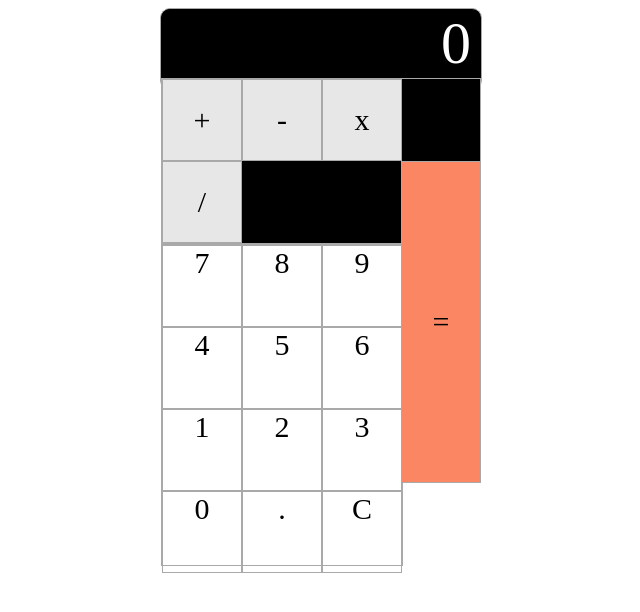
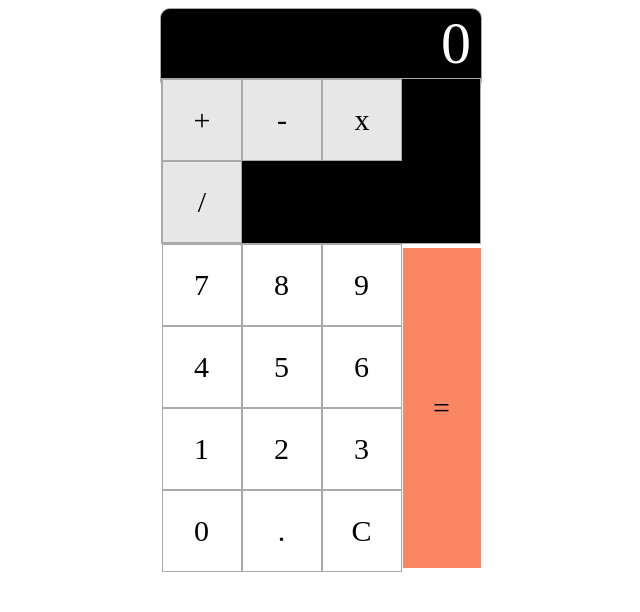
Before and after one commit to lwanddd/T02, a plain HTML site: page index.html in a window 1280 px wide. Shown: the whole page, without its empty margins (319-959 px from the left). Drawn offline with Linux system fonts and the light colour scheme.

Commit message:
T02 commit

```diff
--- a/style.css
+++ b/style.css
@@ -10,30 +10,31 @@
   display: flex;
   flex-wrap: wrap;
   }
-
 #display{
   background-color: black;
   width: 320px;
   height: 80px;
-  margin: 0 auto;
   border: solid 1px #A9A9A9;
   border-radius: 10px;
+  margin: auto;
+}
+
+#display > #dispalyvalue, #operator, #pad, .equals{
+  margin: auto;
+  align-items: stretch;
+}
+#operator{
+  background-color: black;
+  border: solid 1px #A9A9A9;
+  margin: 0 auto;
+  align-items: stretch;
+}
+#pad{
+  max-width: 240px;
+  height: 320px auto;
+  margin: 0 auto;
   margin-top: 0px;
-}
-#display #operator{
-  background-color: black;
-  margin: 0 auto;
-  border: solid 1px #A9A9A9;
-}
-#display #pad{
-  max-width: 240px;
-  height: 320px;
-  margin: 0 auto;
-  border: solid 1px #A9A9A9;
-  margin-left: 0px;
-  align-items: center;
-  margin-top: 0px;
-  justify-content: center;
+  align-items: stretch;
 }
 #displayvalue{
   background-color: black;
@@ -46,16 +47,15 @@
   border-radius: 10px;
 }
 
-#pad .number{
+.number{
   border: solid 1px #A9A9A9;
   width: 78px;
   height: 80px;
   font-size: 30px;
-  margin-top: 0px;
   text-align: center;
   align-items: center;
   justify-content: center;
-
+  line-height: 80px;
 }
 
 .operator{
@@ -71,16 +71,11 @@
   line-height: 80px;
 }
 .equals{
-  position: absolute;
   background: #FA8664;
-  border: solid 1px #A9A9A9;
   width: 78px;
   height: 320px;
   font-size: 30px;
   text-align: center;
-  margin-top: 152px;
-  margin-left: 240px;
-  align-items: center;
   justify-content: center;
-  line-height:320px;
+  line-height: 320px;
 }
```
Also changed, not shown: index.html (line endings or trailing spaces).
